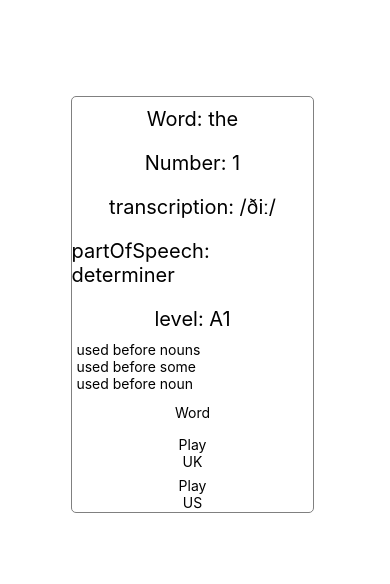
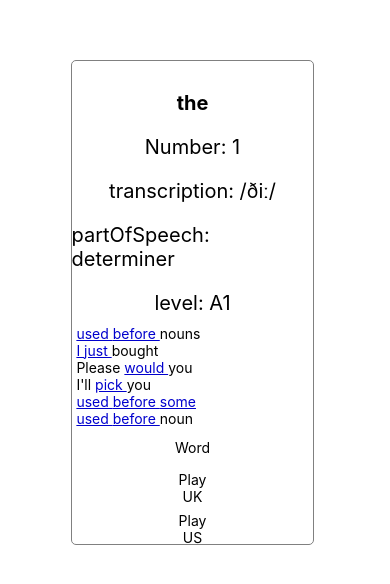
Before and after one commit to shurupin/frequentlyusedenglishwords, a React Native app: screen / in a window 390 px wide. Shown: the part 124-708 px from the top of the page. Built offline with nearby package versions, Linux system fonts and the light colour scheme.

Commit message:
Added examples rendering

```diff
--- a/App.tsx
+++ b/App.tsx
@@ -61,9 +61,7 @@ export default class App extends React.Component<MyProps, MyState> {
           outOfCards: true
         })
       }
-
     }
-
   }
 
   render() {
--- a/components/card.tsx
+++ b/components/card.tsx
@@ -48,7 +48,7 @@ export default class Card extends React.Component<TCardProps, TCardState> {
     return (
       <View style={styles.card}>
         {/* <Image style={styles.thumbnail} source={{uri: this.props.image}} /> */}
-        <Text style={styles.text}>Word: {this.props.word}</Text>
+        <Text style={styles.word}>{this.props.word}</Text>
         <Text style={styles.text}>Number: {this.props.number}</Text>
         <Text style={styles.text}>transcription: {this.props.transcription}</Text>
         <Text style={styles.text}>partOfSpeech: {this.props.partOfSpeech}</Text>
@@ -96,7 +96,13 @@ const styles = StyleSheet.create({
   text: {
     fontSize: 20,
     paddingTop: 10,
-    paddingBottom: 10
+    paddingBottom: 10,
+  },
+  word: {
+    fontSize: 20,
+    paddingTop: 30,
+    paddingBottom: 10,
+    fontWeight: 'bold'
   },
   button: {
     width: 50,
--- a/components/definitions.tsx
+++ b/components/definitions.tsx
@@ -1,10 +1,9 @@
-import React from 'react';
+import React, { Fragment } from 'react';
 import { StyleSheet, Text, View, Image, TouchableOpacity } from 'react-native';
+import classnames from 'classnames';
 
 type TDefinitionsProps = {
-    definitions: Array<{ definition: string,
-    examples: Array<string>,
-    definition2: Array<{word: string, id?: number}>}>
+    definitions: ({ definition: string, examples: string[], definition2: ({ word: string, id?: number })[], examples2: ({ word: string, id?: number }[])[] })[]
 };
 
 type TDefinitionsState = {
@@ -35,26 +34,42 @@ export default class Definitions extends React.Component<TDefinitionsProps, TDef
         })}</Text>;
     }
 
-    onTextPress2 = (_e: any, item: {word: string, id?: number}) => {
+    onTextPress2 = (_e: any, item: { word: string, id?: number }) => {
         console.log(`word: ${item.word}, id: ${item.id}`);
     }
 
-    getTexts2 = (definition2: Array<{word: string, id?: number}>) => {
-        //const words = definition2;
-        return <Text key={Math.random()}>{definition2.map((item, index) => {
+    getTexts2 = (definition: { definition2: any, examples2: any[] }) => {
+        const { definition2, examples2 } = definition;
+        return <Fragment key={Math.random()}>
+            <Text key={Math.random()}>
+                {definition2.map((item: { word: string; id: number; }, index: number) => {
                     return (
-                <Text key={index} onPress={(e) => this.onTextPress2(e, item)}>
+                        <Text key={Math.random()} style={item.id >= 0 ? styles.hasLink : styles.hasNoLink} onPress={(e) => this.onTextPress2(e, item)}>
                             {`${item.word}${index !== (definition2.length - 1) ? ' ' : ''}`}
                         </Text>
                     )
-        })}</Text>;
+                })}
+            </Text>
+            {examples2 && examples2.length > 0 &&
+                <Fragment key={Math.random()}>
+                    {examples2.map((example: any[], index: number) => {
+                        return <Text key={Math.random()}>{example.map((item: { word: string; id: number; }, index: number) => {
+                            return (
+                                <Text key={Math.random()} style={item.id >= 0 ? styles.hasLink : styles.hasNoLink} onPress={(e) => this.onTextPress2(e, item)}>
+                                    {`${item.word}${index !== (examples2.length - 1) ? ' ' : ''}`}
+                                </Text>
+                            )
+                        })}</Text>
+                    })}
+                </Fragment>}
+        </Fragment>;
     }
 
 
     render() {
         const { statePropertyExample } = this.state;
         const { definitions } = this.props;
-        return <View style={styles.definitions}>{definitions.map(x => this.getTexts2(x.definition2))}</View>;
+        return <View style={styles.definitions}>{definitions.map(definition => this.getTexts2(definition))}</View>;
     }
 }
 
@@ -63,4 +78,12 @@ const styles = StyleSheet.create({
         minWidth: '96%',
         maxWidth: '96%',
     },
+    hasNoLink: {
+        textDecorationLine: 'none',
+        color: 'black'
+    },
+    hasLink: {
+        textDecorationLine: 'underline',
+        color: 'mediumblue'
+    },
 })
--- a/data/cards.json
+++ b/data/cards.json
@@ -11,7 +11,12 @@
           "Please would you pass the salt.",
           "I'll pick you up at the airport."
         ],
-        "definition2":[{"word":"used", "id": 345},{"word":"before", "id": 23423},{"word":"nouns"}]
+        "definition2":[{"word":"used", "id": 345},{"word":"before", "id": 0},{"word":"nouns"}],
+        "examples2": [
+          [{"word":"I", "id": 34545},{"word":"just", "id": 234254},{"word":"bought"}],
+          [{"word":"Please"},{"word":"would", "id": 23454},{"word":"you"}],
+          [{"word":"I'll"},{"word":"pick", "id": 234},{"word":"you"}]
+        ]
       },
       {
         "definition": "used before some nouns that refer to place when you want to mention that type of place, without showing exactly which example of the place you mean",
@@ -59,7 +64,8 @@
           "a kilo of apples",
           "loads of food",
           "hundreds of people"
-        ]
+        ],
+        "definition2":[{"word":"used", "id": 345},{"word":"after", "id": 2454},{"word":"words", "id": 3423}]
       },
       {
         "definition": "containing:",
@@ -67,7 +73,8 @@
           "a bag of sweets",
           "a bottle of beer",
           "a book of short stories"
-        ]
+        ],
+        "definition2":[{"word":"containing", "id": 4536}]
       }
     ],
     "transcription": "/əv/",
```
Lines whose indentation alone changed are shown as unchanged.
